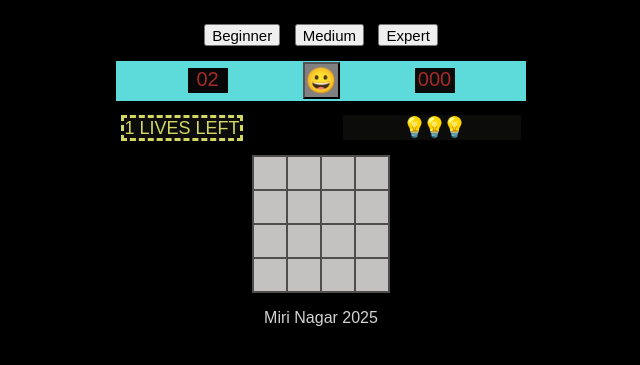
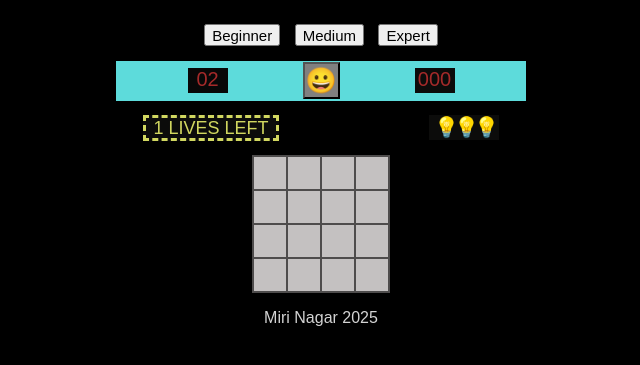
Before and after one commit to mirinagar/Mine-Sweeper, a plain HTML site: page index.html in a window 1280 px wide. Shown: the part 61-426 px from the top of the page, without its empty margins (319-959 px from the left). Drawn offline with Linux system fonts and the light colour scheme.

Commit message:
Fixing 'HINTS'

```diff
--- a/css/app.css
+++ b/css/app.css
@@ -109,9 +109,9 @@ table {
 }
 
 .hints {
-	margin-left: 100px;
+	margin-left: 150px;
 	height: 25px;
-	width: 200px;
+	width: 70px;
 	background-color: rgb(12, 12, 11);
 	display: flex;
 	align-items: center;
--- a/index.html
+++ b/index.html
@@ -29,9 +29,9 @@
         <div class="lives"></div>
 
       <div class="hints">
-        <div class="hint1" onclick="useHint(this, 1)" >0</div>
-        <div class="hint2" onclick="useHint(this, 2)">0</div>
-        <div class="hint3" onclick="useHint(this, 3)">0</div>
+        <div id="hint1" class="hint1" onclick="useHint(this, 1)">0</div>
+        <div id="hint2" class="hint2" onclick="useHint(this, 2)">0</div>
+        <div id="hint3" class="hint3" onclick="useHint(this, 3)">0</div>
         </div>
     </div>
 
--- a/js/game.js
+++ b/js/game.js
@@ -25,7 +25,7 @@ gLevel = {
 }
 
 function onInit() {
-renderScoreBoards()
+    renderScoreBoards()
 
     gMineCounter = 0
     gBoard = buildBoard()
@@ -113,12 +113,12 @@ function renderScoreBoards() {
 
     var elHint2 = document.querySelector('.hint2')
     elHint2.innerText = HINT
-     elHint1.style.display = "block"
+    elHint1.style.display = "block"
     elHint2.style.backgroundColor = ""
 
     var elHint3 = document.querySelector('.hint3')
     elHint3.innerText = HINT
-     elHint1.style.display = "block"
+    elHint1.style.display = "block"
     elHint3.style.backgroundColor = ""
 
 }
@@ -398,10 +398,14 @@ function useLive(elCell, i, j) {
 
 
 function useHint(elHint, hintNumber) {
+    if (isHint) return
+
     isHint = true
     elHint.style.backgroundColor = "yellow"
     console.log('elHint', elHint)
     gHitNum = hintNumber
+
+
 }
 
 function revealHint(elCell, cellI, cellJ) {
@@ -416,7 +420,7 @@ function revealHint(elCell, cellI, cellJ) {
             renderCellColor(location, "yellow")
 
             if (gBoard[i][j].isMine) renderCell(location, MINE)
-            // if (gBoard[i][j].minesAroundCount === 0) renderCell(location, EMPTY)
+
             if (gBoard[i][j].minesAroundCount > 0) renderCell(location, gBoard[i][j].minesAroundCount)
         }
     }
@@ -439,5 +443,6 @@ function revealHint(elCell, cellI, cellJ) {
         elHint.style.display = "none"
         isHint = false
 
+
     }, "1500")
 }
```
